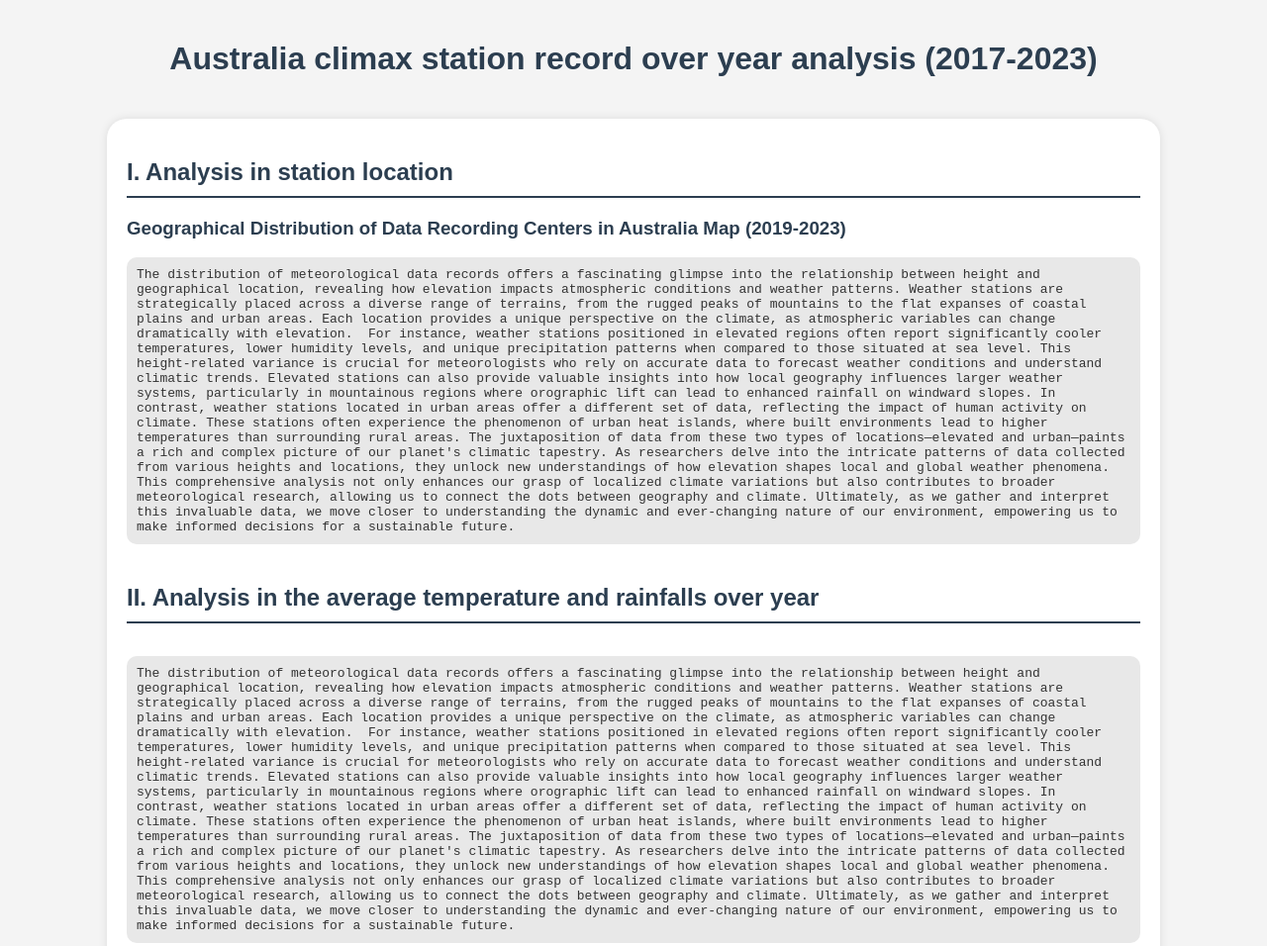
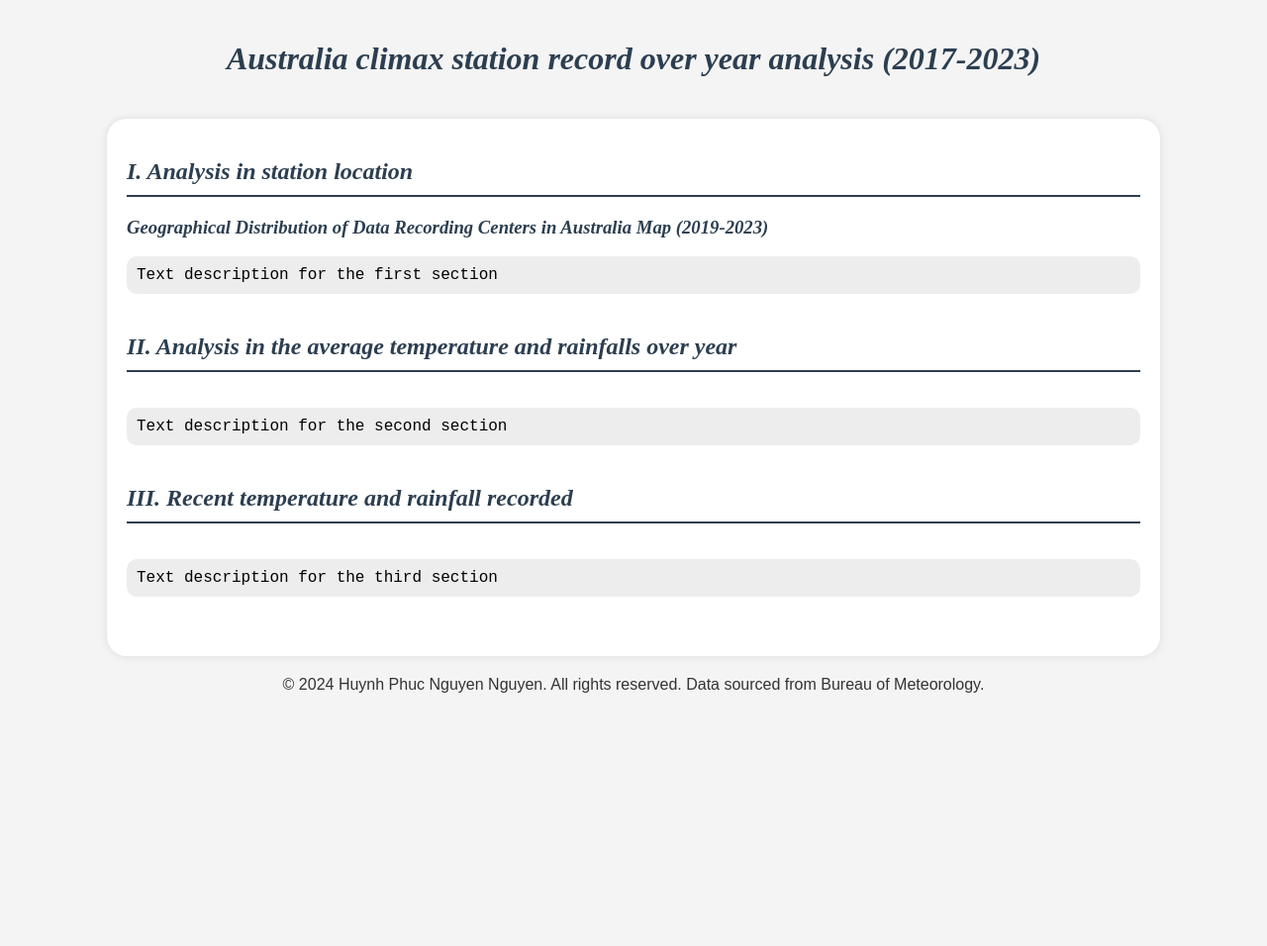
Before and after one commit to mcnguyen963/fit3179_assignment_2, a plain HTML site: page index.html in a window 1280 px wide. Shown: the top 956 px of the page at 99% size. After the commit the page ends 800 px from the top, so only its background shows below. Drawn offline with Linux system fonts and the light colour scheme; a script that the page names is missing.

Commit message:
add descriptopm for different section

```diff
--- a/index.html
+++ b/index.html
@@ -51,30 +51,6 @@
       © 2024 Huynh Phuc Nguyen Nguyen. All rights reserved. Data sourced from
       Bureau of Meteorology.
     </div>
-    <!--
-    <div
-      style="
-        margin: auto;
-        width: 100%;
-        padding: auto;
-        text-align: center;
-        padding-left: 10%;
-      "
-    >
-      <div style="display: flex">
-        <div>
-          <h2>
-            Geographical Distribution of Data Recording Centers in Australia °C
-            - (2019-2023)
-          </h2>
-          <div id="vis3"></div>
-        </div>
-        <div>
-          <h2>Temperature Trends in Australia °C - (2019-2023)</h2>
-          <div id="vis4"></div>
-        </div>
-      </div>
-    </div> -->
 
     <script>
       // Load the content for the staion description
@@ -87,7 +63,7 @@
           console.error("Error loading the file:", error);
         });
       // Load the content for the staion description
-      fetch("./staionsDescription.txt") // Change to your text file name
+      fetch("./staionsDescription2.txt") // Change to your text file name
         .then((response) => response.text())
         .then((data) => {
           document.getElementById("fileContent2").textContent = data;
@@ -95,7 +71,7 @@
         .catch((error) => {
           console.error("Error loading the file:", error);
         });
-      fetch("./staionsDescription.txt") // Change to your text file name
+      fetch("./staionsDescription3.txt") // Change to your text file name
         .then((response) => response.text())
         .then((data) => {
           document.getElementById("fileContent3").textContent = data;
--- a/styles.css
+++ b/styles.css
@@ -10,6 +10,9 @@ h1,
 h2,
 h3 {
   color: #2c3e50;
+  font-family: "Times New Roman", Times, serif; /* New font for titles */
+  font-weight: bold; /* Added font weight */
+  font-style: italic; /* Added font style */
 }
 
 p {
@@ -67,12 +70,15 @@ li {
 
 .flex-item {
   width: 48%;
+  border-radius: 10px;
 }
 
 pre {
-  background-color: #e8e8e8;
+  background-color: #ededed;
   padding: 10px;
   border-radius: 10px;
   overflow-x: auto;
-  white-space: pre-wrap; /* This ensures the text wraps to a new line */
+  white-space: pre-wrap;
+  font-family: "Courier New", Courier, monospace; /* This changes the font */
+  color: #000000; /* This makes the text black */
 }
```
Also changed, not shown: staionsDescription.txt, staionsDescription2.txt (added), staionsDescription3.txt (added).
